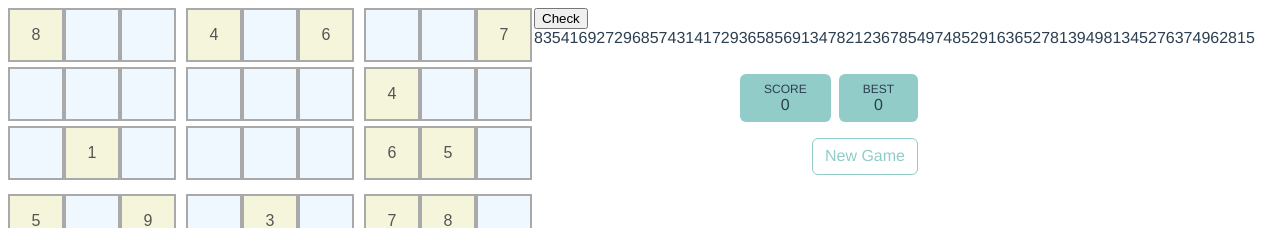
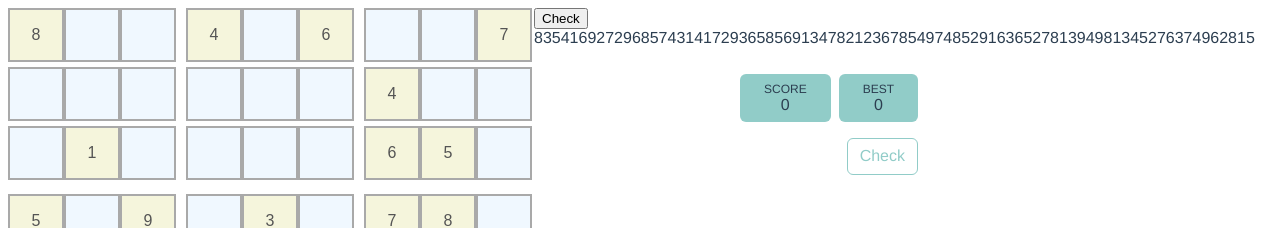
Before and after one commit to anpe9592/Sudoku-vue, a Vue app: page /#/ in a window 1280 px wide. Shown: the top 228 px of the page. Built offline with nearby package versions, Linux system fonts and the light colour scheme.

Commit message:
change text on button
New game -> Check

```diff
--- a/src/components/gameMenu.vue
+++ b/src/components/gameMenu.vue
@@ -15,7 +15,7 @@
         </div>
       </div>
     </div>
-    <a class="button space-right" @click="newGame()">New Game</a>
+    <a class="button space-right" @click="newGame()">Check</a>
     <transition name="fade">
       <div v-if="gameOver" class="modal">
         <h1>Game Over!</h1>
```
